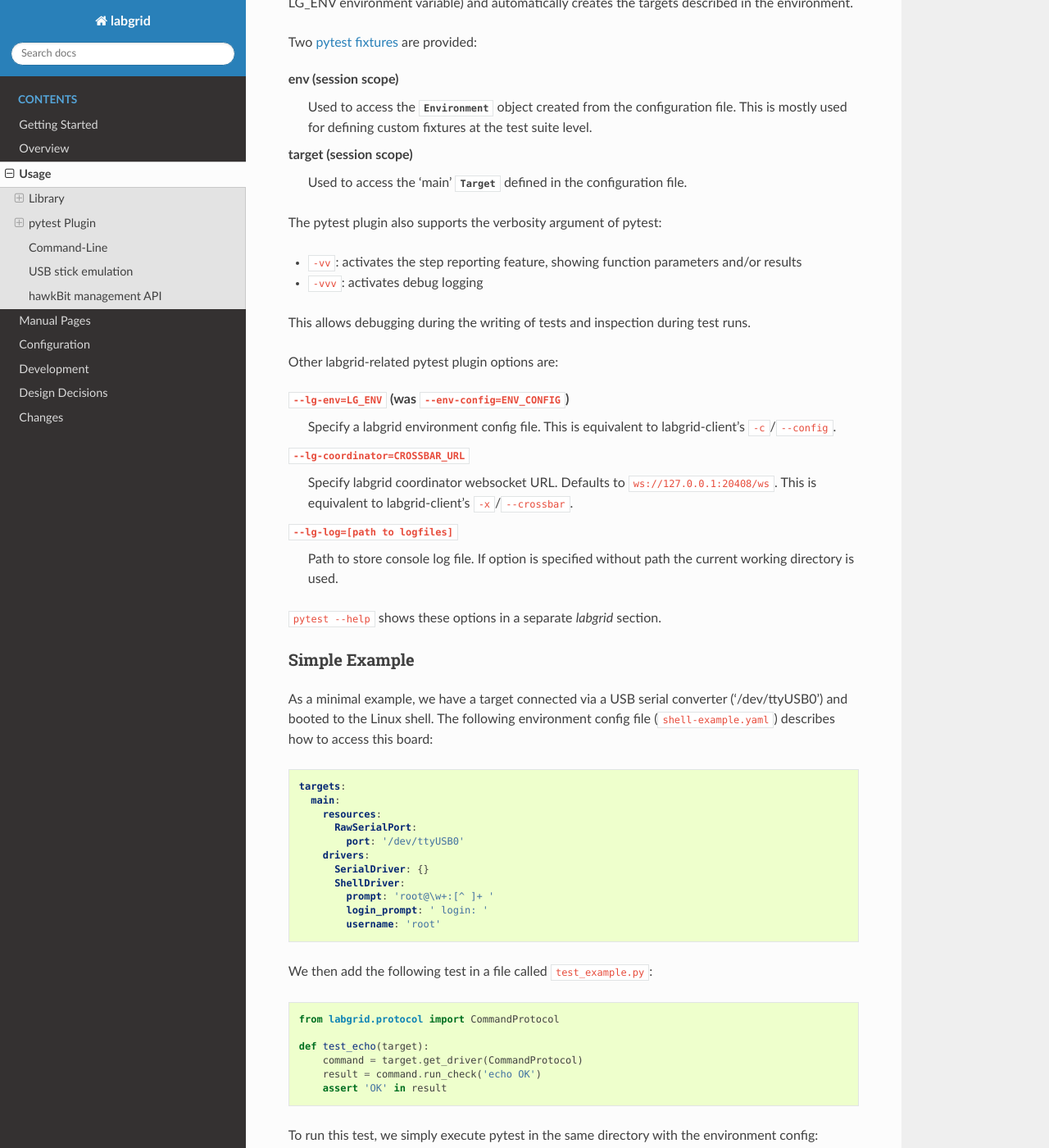
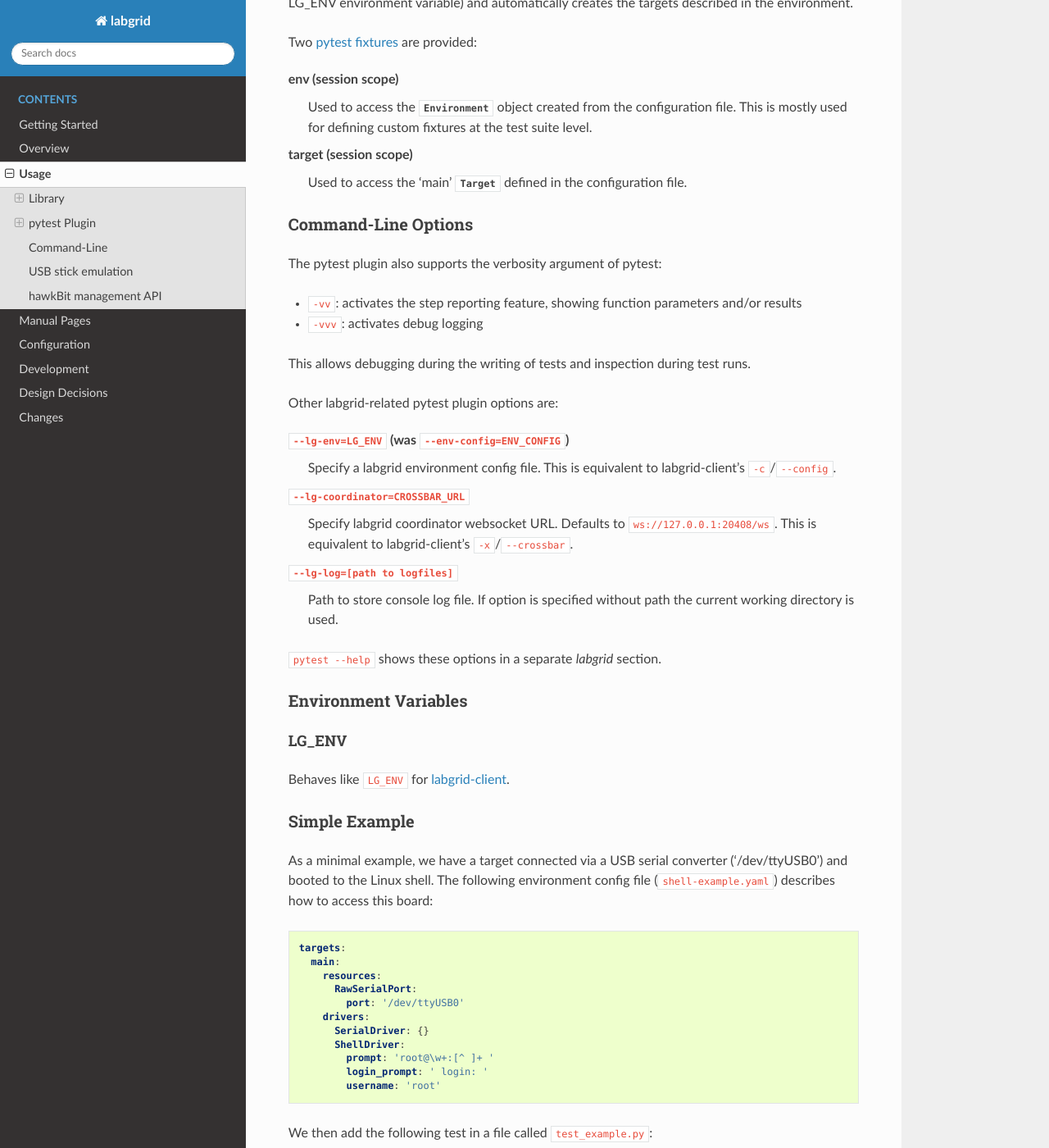
Before and after one commit to labgrid-project/labgrid, a Sphinx documentation site: the page built from doc/usage.rst, in a window 1280 px wide and 1400 px high, scrolled down 2542 px. Shown: the whole window at 82% size. Built offline with Sphinx 7.4.7 and the Read the Docs theme 2.0.0, drawn with Linux system fonts in a browser that asks for light colours; pages that are not in the unit, such as notebooks, are missing from menus.

Commit message:
doc/usage: document pytest plugin env vars
Signed-off-by: Bastian Krause <bst@pengutronix.de>

```diff
--- a/doc/usage.rst
+++ b/doc/usage.rst
@@ -121,6 +121,8 @@ env (session scope)
 target (session scope)
   Used to access the 'main' :any:`Target` defined in the configuration file.
 
+Command-Line Options
+~~~~~~~~~~~~~~~~~~~~
 The pytest plugin also supports the verbosity argument of pytest:
 
 - ``-vv``: activates the step reporting feature, showing function parameters and/or results
@@ -144,6 +146,13 @@ Other labgrid-related pytest plugin options are:
   If option is specified without path the current working directory is used.
 
 ``pytest --help`` shows these options in a separate *labgrid* section.
+
+Environment Variables
+~~~~~~~~~~~~~~~~~~~~~
+
+LG_ENV
+^^^^^^
+Behaves like ``LG_ENV`` for :doc:`labgrid-client <man/client>`.
 
 Simple Example
 ~~~~~~~~~~~~~~
```
